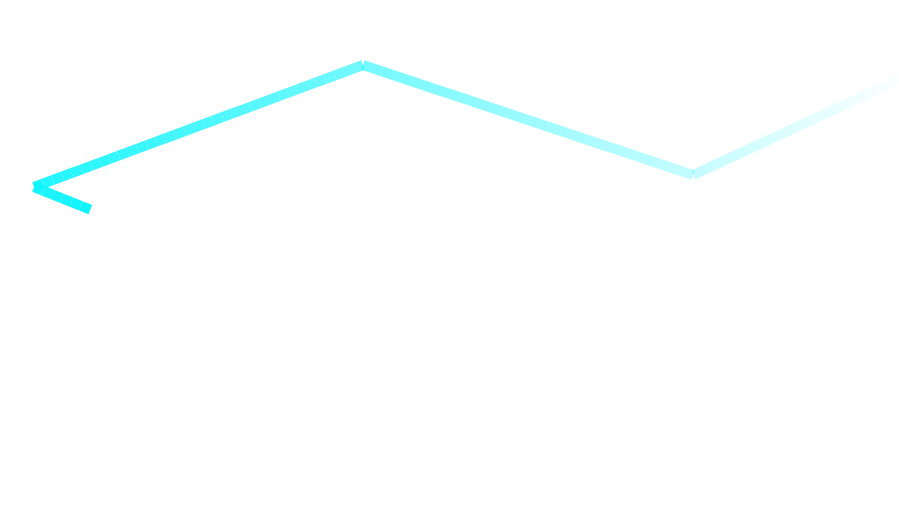
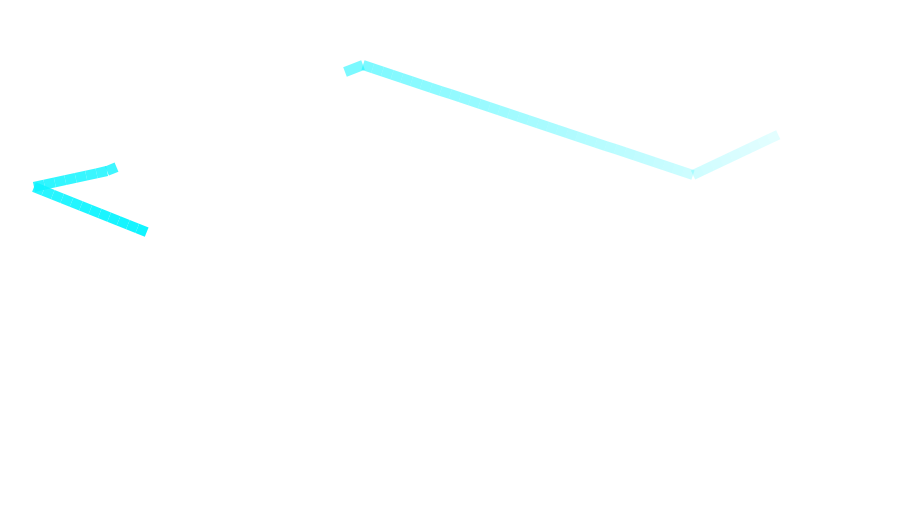
Before and after one commit to jxj666/move-line, a plain HTML site: page index.html in a window 1280 px wide. Shown: the part 225-743 px from the top of the page, without its empty margins (36-935 px from the left). Drawn offline with Linux system fonts and the light colour scheme.

Commit message:
fix:调整

```diff
--- a/index.html
+++ b/index.html
@@ -1,5 +1,5 @@
 <!--
- * @LastEditTime: 2023-04-06 11:47:37
+ * @LastEditTime: 2023-04-06 14:23:43
  * @LastEditors: jinxiaojian
 -->
 <!DOCTYPE html>
@@ -32,7 +32,7 @@
 
 <body>
   <canvas id="canvas" style="border:1px solid #fff"></canvas>
-  <script src="./v1/main.js"></script>
+  <script src="./v2/main.js"></script>
   <script>
     window.onload = () => {
       getPic({})
--- a/v2/main.js
+++ b/v2/main.js
@@ -1,10 +1,35 @@
 /*
- * @LastEditTime: 2023-04-06 11:47:19
+ * @LastEditTime: 2023-04-06 14:30:51
  * @LastEditors: jinxiaojian
  */
 //闭合轨道
 let data = [
-  [657, 1072], [1118, 749], [1232, 791], [1463, 622], [1408, 604], [1822, 300], [1232, 165], [728, 399], [398, 289], [69, 411,], [670, 652,], [148, 969,], [300, 1072],
+  [657, 1072, 0],
+  [1118, 749],
+  [1232, 791],
+  [1463, 622],
+  [1408, 604],
+  [1822, 300],
+  [1232, 165],
+  [1202, 178],
+  [804, 363, 0],
+  [728, 399],
+  [398, 289],
+  [380, 296],
+  [142, 395, 0],
+  [69, 411],
+  [670, 652],
+  [645, 696, 0],
+  [635, 703],
+  [557, 746, 0],
+  [544, 752],
+  [462, 799, 0],
+  [444, 808],
+  [359, 854, 0],
+  [337, 867],
+  [249, 914, 0],
+  [148, 969],
+  [300, 1072],
 ]
 function getPic ({
   lineNum = 2,
@@ -32,16 +57,20 @@ function getPic ({
   for (let i = 0; i < arrTrack.length; i++) {
     let now = arrTrack[i]
     let last = arrTrack[i + 1] || arrTrack[0]
-    let r = Math.floor(Math.sqrt(Math.pow(now[0] - last[0], 2) + Math.pow(now[1] - last[1], 2)) / 10)
+    let r = Math.floor(Math.sqrt(Math.pow(now[0] - last[0],
+      2) + Math.pow(now[1] - last[1],
+        2)) / 10)
     if (r < 1) r = 1
     for (let j = 0; j < r; j++) {
       if (j === 0) {
-        arrAmend.push([now[0], now[1]])
+        arrAmend.push([now[0],
+        now[1]])
       } else {
         arrAmend.push(
           [
             arrAmend[arrAmend.length - 1][0] + (last[0] - now[0]) / r,
             arrAmend[arrAmend.length - 1][1] + (last[1] - now[1]) / r,
+            last[2]
           ]
         )
       }
@@ -54,7 +83,7 @@ function getPic ({
     for (let j = 0; j < lineNum; j++) {
       let key = Math.floor(arrAmend.length / lineNum)
       arr.push({
-        ...point, i: Math.round(i + j * key), color: color + n16, now: {
+        ...point, i: Math.round(i + j * key), color: color + n16, hole: arrAmend[Math.round(i + j * key)][2], now: {
           x: arrAmend[Math.round(i + j * key)][0],
           y: arrAmend[Math.round(i + j * key)][1]
         }
@@ -65,7 +94,7 @@ function getPic ({
   function draw (last, to) {
     var yuan = to;
     ctx.beginPath();
-    ctx.strokeStyle = yuan.color;
+    ctx.strokeStyle = yuan.hole === 0 ? '#ffffff00' : yuan.color;
     ctx.lineWidth = yuan.r;
     ctx.moveTo(last.x, last.y);
     ctx.lineTo(yuan.x, yuan.y);
@@ -78,13 +107,13 @@ function getPic ({
       let last = { x: point.now.x, y: point.now.y };
       if (arr[i].i === arrAmend.length - 1) {
         arr[i].i = 0
-        arr[i].now.x = arrAmend[0][0]
-        arr[i].now.y = arrAmend[0][1]
       } else {
         arr[i].i = arr[i].i + 1
-        arr[i].now.x = arrAmend[arr[i].i][0]
-        arr[i].now.y = arrAmend[arr[i].i][1]
       }
+      arr[i].now.x = arrAmend[arr[i].i][0]
+      arr[i].now.y = arrAmend[arr[i].i][1]
+      arr[i].hole = arrAmend[arr[i].i][2]
+
       arr[i].x = arr[i].now.x
       arr[i].y = arr[i].now.y
       draw(last, arr[i]);
```
